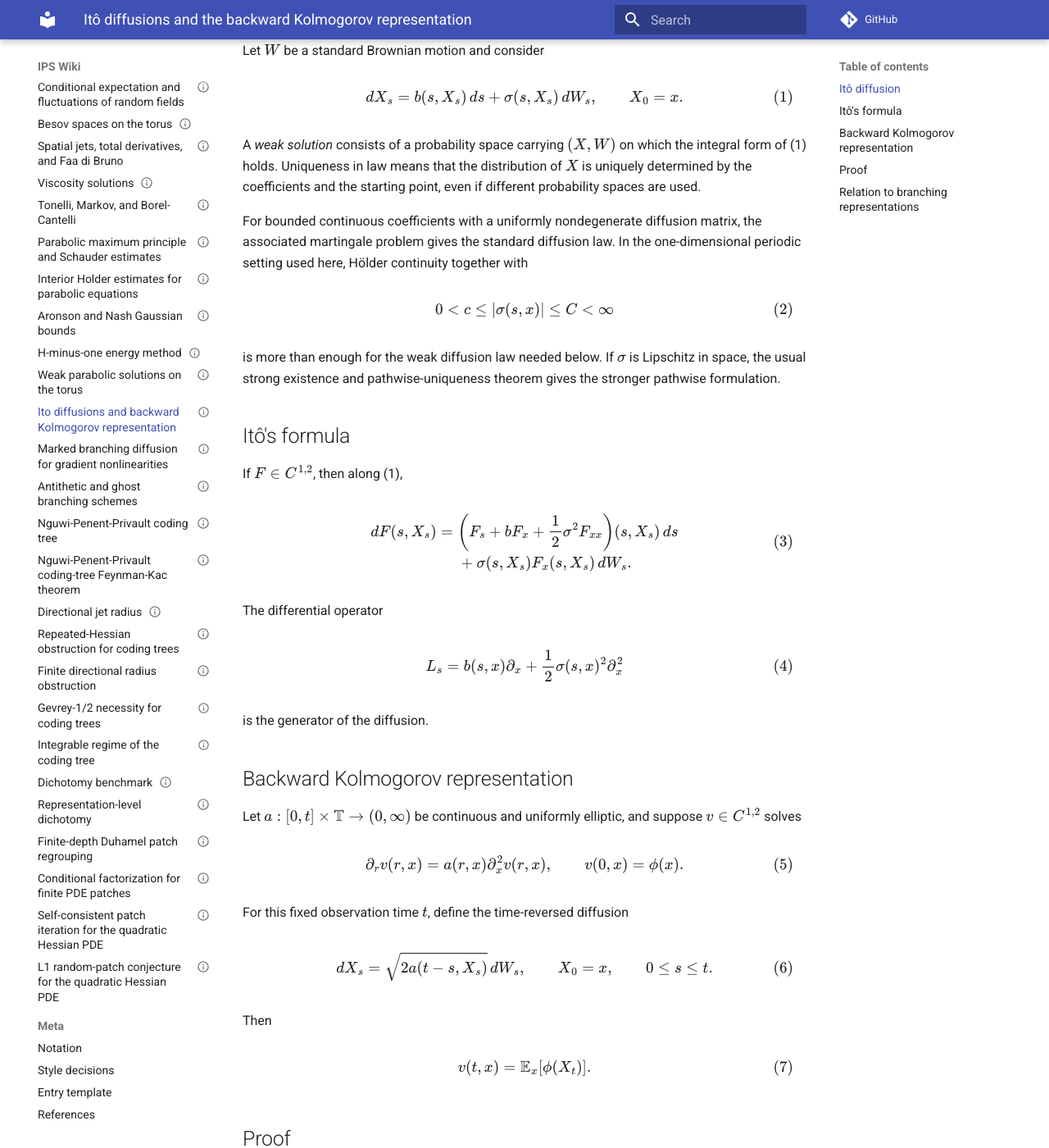
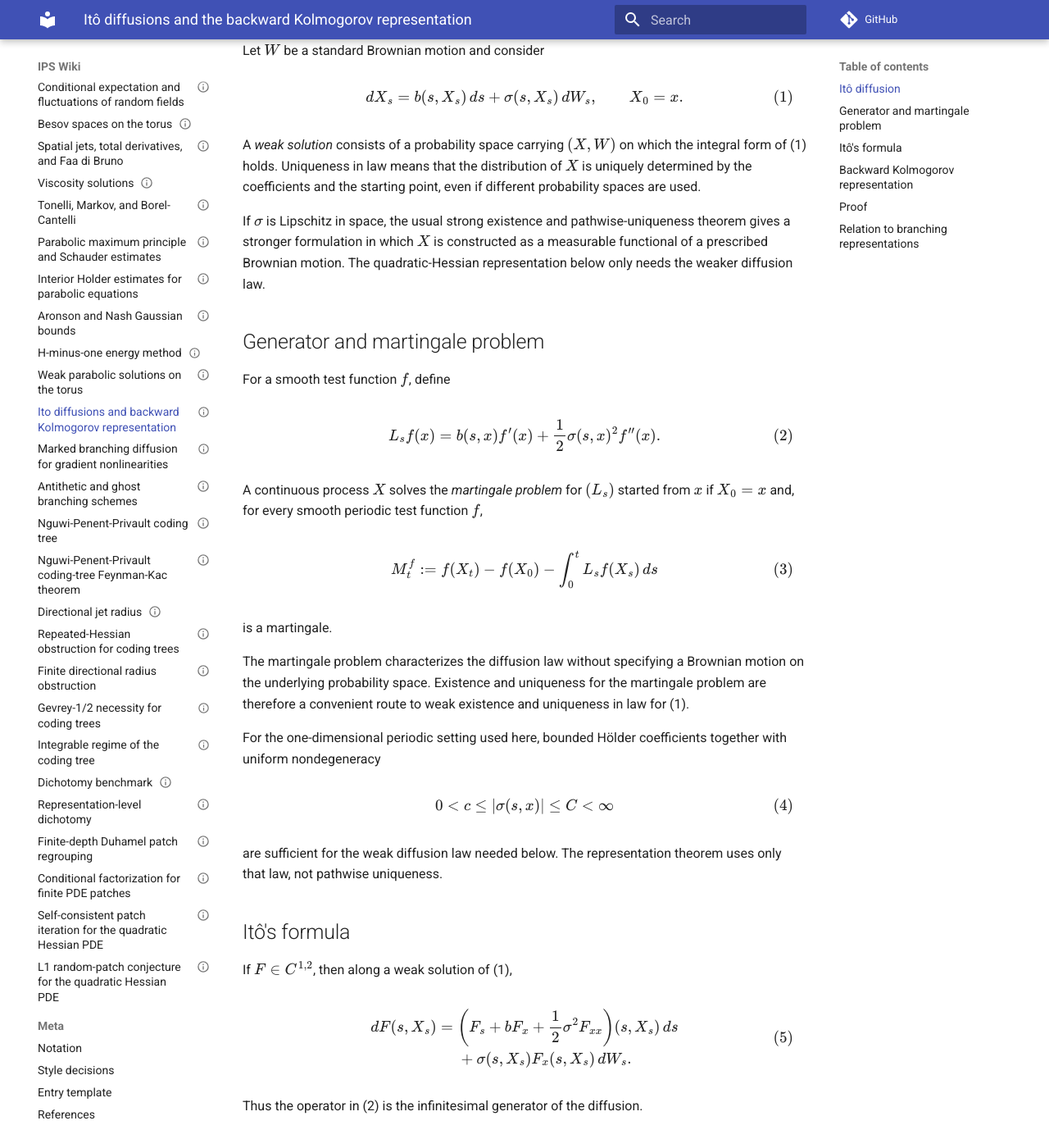
Before and after one commit to maciejgluchowski86-beep/ips-wiki, an MkDocs documentation site: the page built from docs/entries/ito-diffusions-and-backward-kolmogorov-representation.md, in a window 1280 px wide and 1400 px high, scrolled down 551 px. Shown: the whole window at 82% size. Built offline with MkDocs 1.6.1 and Material for MkDocs 9.7.7, drawn with Linux system fonts in a browser that asks for light colours; comment, search, counter and statistics services are not loaded; some of the changed text lies outside the part shown.

Commit message:
Define martingale problem in diffusion prerequisite

```diff
--- a/docs/entries/ito-diffusions-and-backward-kolmogorov-representation.md
+++ b/docs/entries/ito-diffusions-and-backward-kolmogorov-representation.md
@@ -33,18 +33,47 @@ $$
 
 A *weak solution* consists of a probability space carrying \((X,W)\) on which the integral form of (1) holds. Uniqueness in law means that the distribution of \(X\) is uniquely determined by the coefficients and the starting point, even if different probability spaces are used.
 
-For bounded continuous coefficients with a uniformly nondegenerate diffusion matrix, the associated martingale problem gives the standard diffusion law. In the one-dimensional periodic setting used here, Hölder continuity together with
+If \(\sigma\) is Lipschitz in space, the usual strong existence and pathwise-uniqueness theorem gives a stronger formulation in which \(X\) is constructed as a measurable functional of a prescribed Brownian motion. The quadratic-Hessian representation below only needs the weaker diffusion law.
+
+## Generator and martingale problem
+
+For a smooth test function \(f\), define
+
+$$
+L_sf(x)
+=
+b(s,x)f'(x)
++\frac12\sigma(s,x)^2f''(x).
+\tag{2}
+$$
+
+A continuous process \(X\) solves the *martingale problem* for \((L_s)\) started from \(x\) if \(X_0=x\) and, for every smooth periodic test function \(f\),
+
+$$
+M_t^f
+:=
+f(X_t)-f(X_0)
+-
+\int_0^tL_sf(X_s)\,ds
+\tag{3}
+$$
+
+is a martingale.
+
+The martingale problem characterizes the diffusion law without specifying a Brownian motion on the underlying probability space. Existence and uniqueness for the martingale problem are therefore a convenient route to weak existence and uniqueness in law for (1).
+
+For the one-dimensional periodic setting used here, bounded Hölder coefficients together with uniform nondegeneracy
 
 $$
 0<c\leq |\sigma(s,x)|\leq C<\infty
-\tag{2}
+\tag{4}
 $$
 
-is more than enough for the weak diffusion law needed below. If \(\sigma\) is Lipschitz in space, the usual strong existence and pathwise-uniqueness theorem gives the stronger pathwise formulation.
+are sufficient for the weak diffusion law needed below. The representation theorem uses only that law, not pathwise uniqueness.
 
 ## Itô's formula
 
-If \(F\in C^{1,2}\), then along (1),
+If \(F\in C^{1,2}\), then along a weak solution of (1),
 
 $$
 \begin{aligned}
@@ -56,20 +85,10 @@ F_s+bF_x+\frac12\sigma^2F_{xx}
 &+
 \sigma(s,X_s)F_x(s,X_s)\,dW_s.
 \end{aligned}
-\tag{3}
+\tag{5}
 $$
 
-The differential operator
-
-$$
-L_s
-=
-b(s,x)\partial_x
-+\frac12\sigma(s,x)^2\partial_x^2
-\tag{4}
-$$
-
-is the generator of the diffusion.
+Thus the operator in (2) is the infinitesimal generator of the diffusion.
 
 ## Backward Kolmogorov representation
 
@@ -81,10 +100,16 @@ $$
 a(r,x)\partial_x^2v(r,x),
 \qquad
 v(0,x)=\phi(x).
-\tag{5}
+\tag{6}
 $$
 
-For this fixed observation time \(t\), define the time-reversed diffusion
+For this fixed observation time \(t\), let \(X\) have the diffusion law with time-reversed generator
+
+$$
+a(t-s,x)\partial_x^2.
+$$
+
+Equivalently, on a probability space carrying a suitable weak solution, one may write
 
 $$
 dX_s
@@ -94,7 +119,7 @@ dX_s
 X_0=x,
 \qquad
 0\leq s\leq t.
-\tag{6}
+\tag{7}
 $$
 
 Then
@@ -103,7 +128,7 @@ $$
 v(t,x)
 =
 \mathbb E_x[\phi(X_t)].
-\tag{7}
+\tag{8}
 $$
 
 ## Proof
@@ -131,8 +156,8 @@ v(t,x)
 \mathbb E_x[\phi(X_t)].
 $$
 
-The time reversal in (6) is important: equation (5) evolves the initial datum from time \(0\) to time \(t\), while the stochastic path in (7) starts at the observation point \((t,x)\) and follows the coefficient backward through the deterministic time profile.
+The time reversal in (7) is important: equation (6) evolves the initial datum from time \(0\) to time \(t\), while the stochastic path in (8) starts at the observation point \((t,x)\) and follows the coefficient backward through the deterministic time profile.
 
 ## Relation to branching representations
 
-Formula (7) contains no branching. Once a nonlinear problem has been reduced to a linear equation with a self-consistent deterministic coefficient, the diffusion itself gives an integrable representation whenever the payoff is bounded. This is logically different from constructing an infinite random branching estimator from the original Duhamel series. The [self-consistent quadratic-Hessian theorem](self-consistent-patch-iteration-for-quadratic-hessian-pde.md) uses (7) only after the deterministic fixed point has been constructed.
+Formula (8) contains no branching. Once a nonlinear problem has been reduced to a linear equation with a self-consistent deterministic coefficient, the diffusion itself gives an integrable representation whenever the payoff is bounded. This is logically different from constructing an infinite random branching estimator from the original Duhamel series. The [self-consistent quadratic-Hessian theorem](self-consistent-patch-iteration-for-quadratic-hessian-pde.md) uses (8) only after the deterministic fixed point has been constructed.
```
Also changed, not shown: other parts of docs/entries/ito-diffusions-and-backward-kolmogorov-representation.md (+2 -2 lines).
